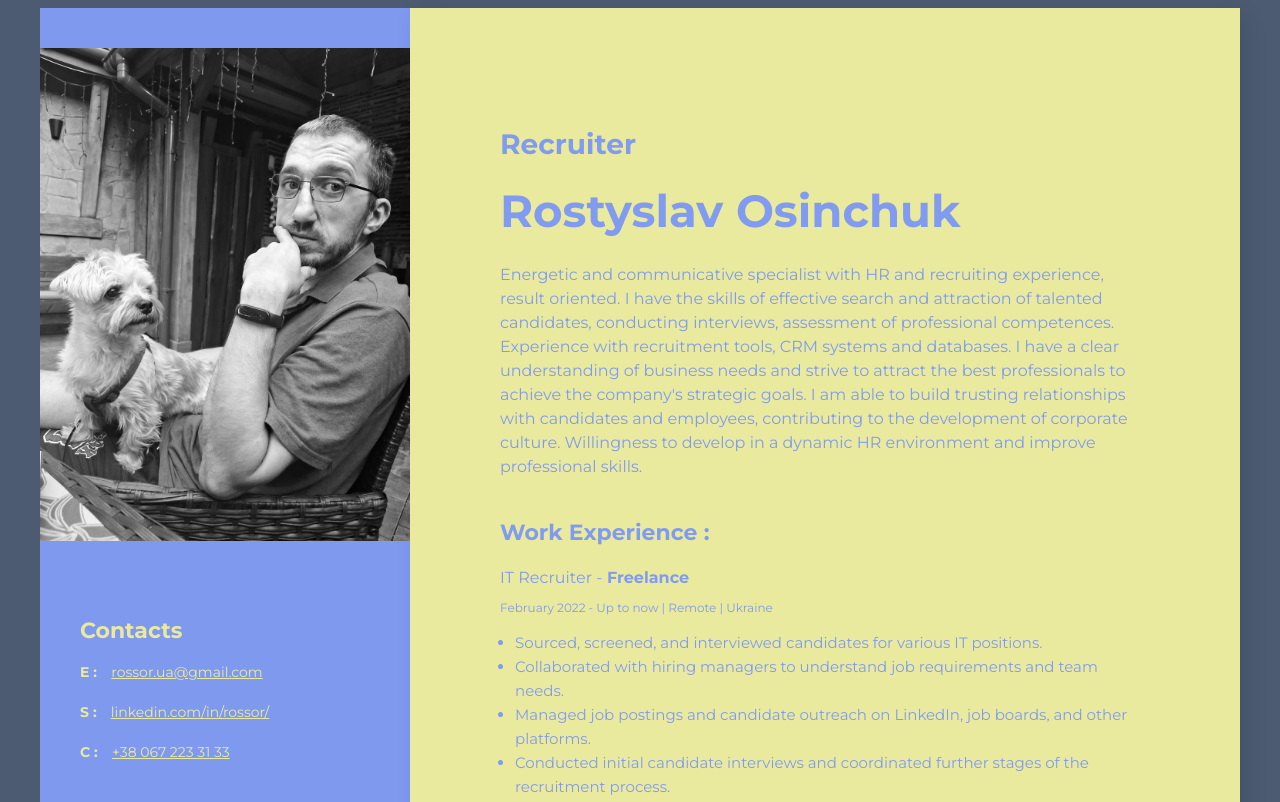
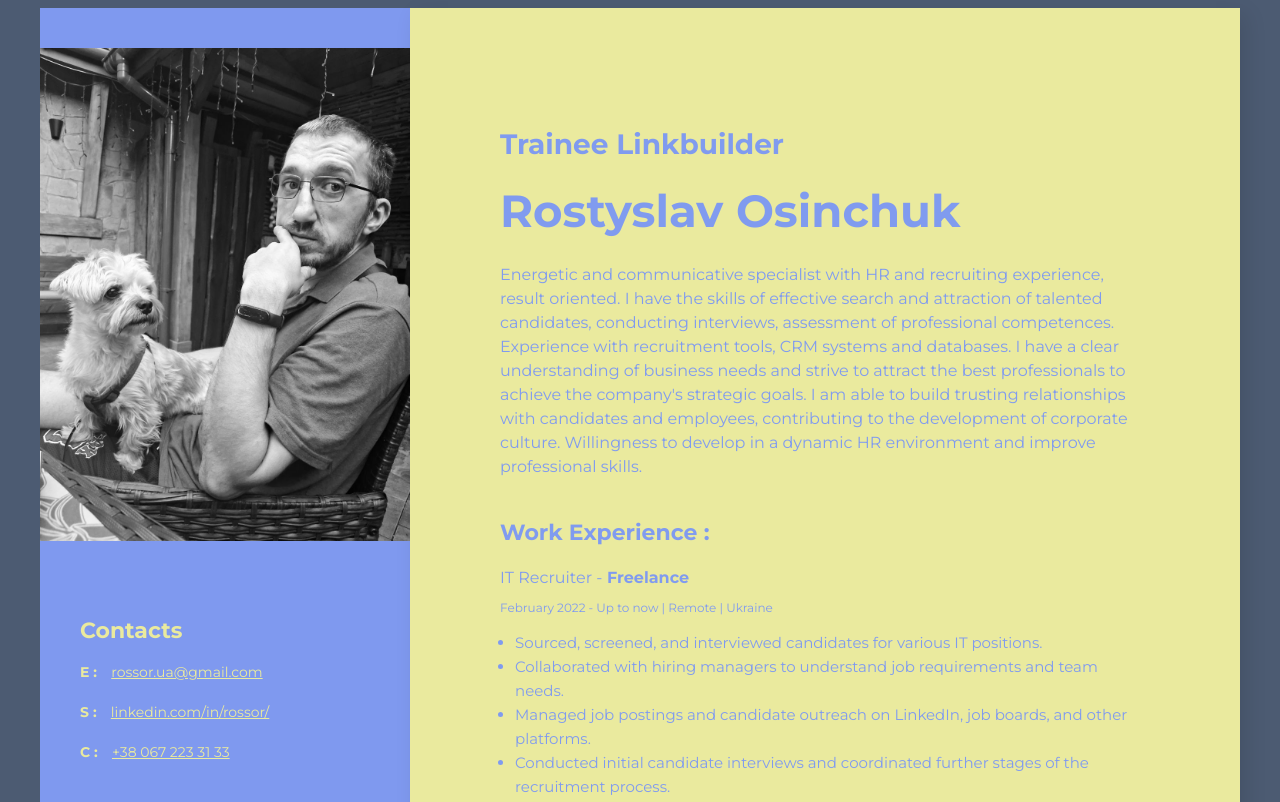
Before and after one commit to rossorUA/Rostyslav-Osinchuk-CV, a plain HTML site: page index.html in a window 1280 px wide. Shown: the top 802 px of the page. Drawn offline with Linux system fonts and the light colour scheme.

Commit message:
Update index.html

```diff
--- a/index.html
+++ b/index.html
@@ -18,7 +18,7 @@
 		<div class="main-content">
 		<!--About user-->
 		<div class="about">
-		   <h2 class="about-position">Recruiter</h2>
+		   <h2 class="about-position">Trainee Linkbuilder</h2>
 			<h1 class="about-name">Rostyslav Osinchuk</h1>
         <p class="about-description">
 			Energetic and communicative specialist with HR and recruiting experience,
```
